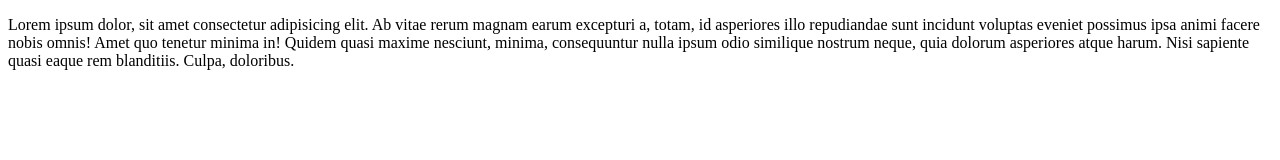
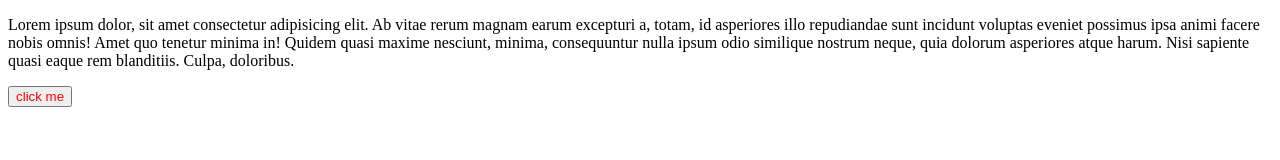
Before and after one commit to moteprem4-web/local-repo, a plain HTML site: page index.html in a window 1280 px wide. Drawn offline with Linux system fonts and the light colour scheme.

Commit message:
button is added into the webpage

```diff
--- a/index.html
+++ b/index.html
@@ -10,5 +10,6 @@
     Lorem ipsum dolor, sit amet consectetur adipisicing elit. Ab vitae rerum magnam earum excepturi a, totam, id asperiores illo repudiandae sunt incidunt voluptas eveniet possimus ipsa animi facere nobis omnis!
     Amet quo tenetur minima in! Quidem quasi maxime nesciunt, minima, consequuntur nulla ipsum odio similique nostrum neque, quia dolorum asperiores atque harum. Nisi sapiente quasi eaque rem blanditiis. Culpa, doloribus.
     </p>
+    <button style="color:red"> click me </button>
 </body>
 </html>
```
